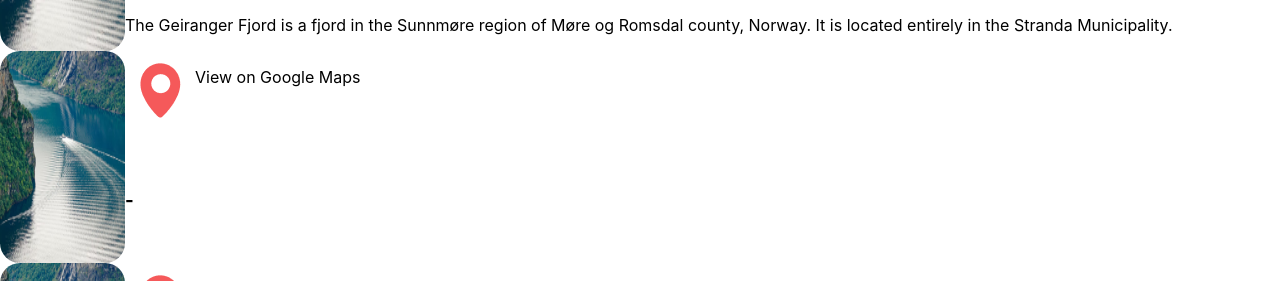
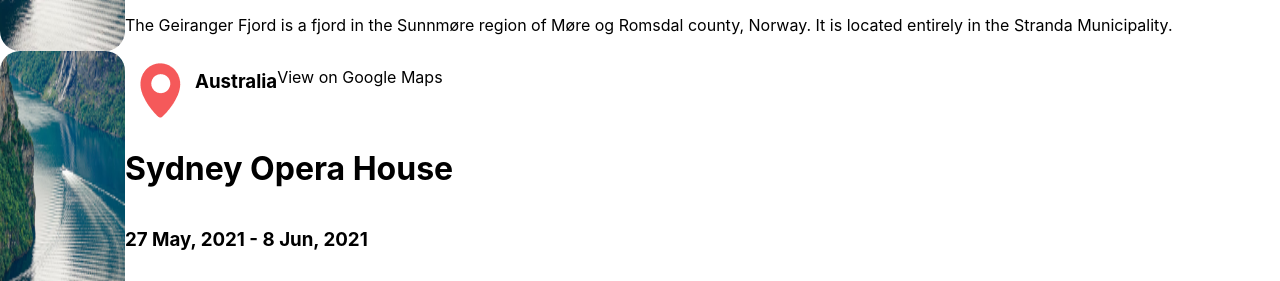
Before and after one commit to Aldo-Portillo-Frontend-Projects/travel-journal, a React (Create React App) app: page / in a window 1280 px wide. Shown: the part 519-800 px from the top of the page. Built offline with nearby package versions, Linux system fonts and the light colour scheme.

Commit message:
Use .map() to create new cards and store them in a variable

```diff
--- a/src/App.js
+++ b/src/App.js
@@ -1,22 +1,26 @@
 import './App.css';
 import Card from './components/Card';
 import Header from './components/Header'
-//import data from "./data"
+import data from "./data"
+console.table(data)
+function App() {
+  const cards = data.map(item => {
+    return (
+      <Card
+        key={item.id}
 
-function App() {
-
+        location={item.location}
+        title={item.title}
+        startDate={item.startDate}
+        endDate={item.endDate}
+        description={item.description}
+      />
+    )
+  })
   return (
     <>
     <Header />
-    <Card
-      location="Norway"
-      title="Geirangerfjord"
-      startDate="01 Oct, 2021"
-      endDate="18 Nov, 2021"
-      description="The Geiranger Fjord is a fjord in the Sunnmøre region of Møre og Romsdal county, Norway. It is located entirely in the Stranda Municipality."
-    />
-    <Card />
-    <Card />
+    {cards}
     </>
 
   );
```
